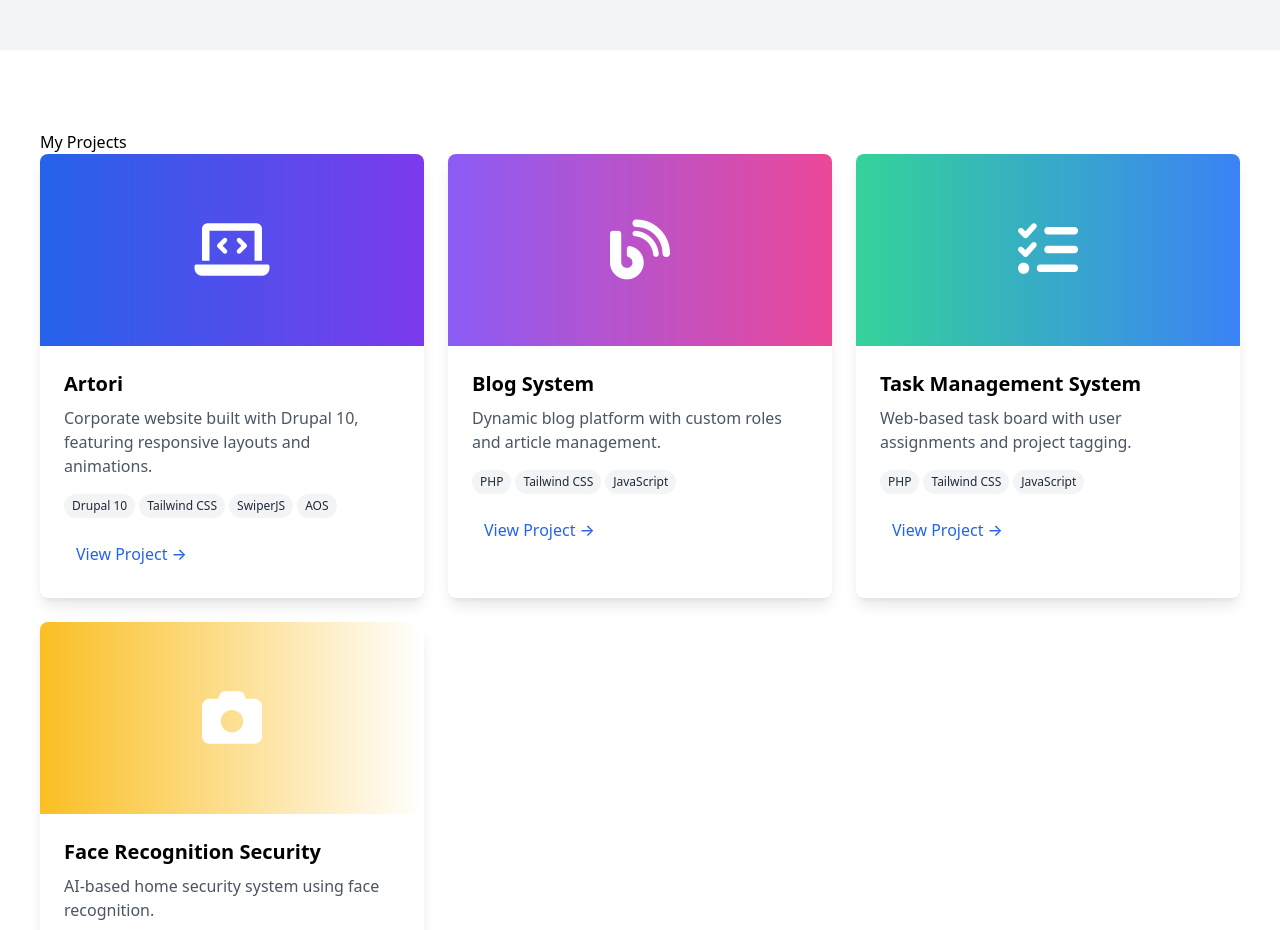
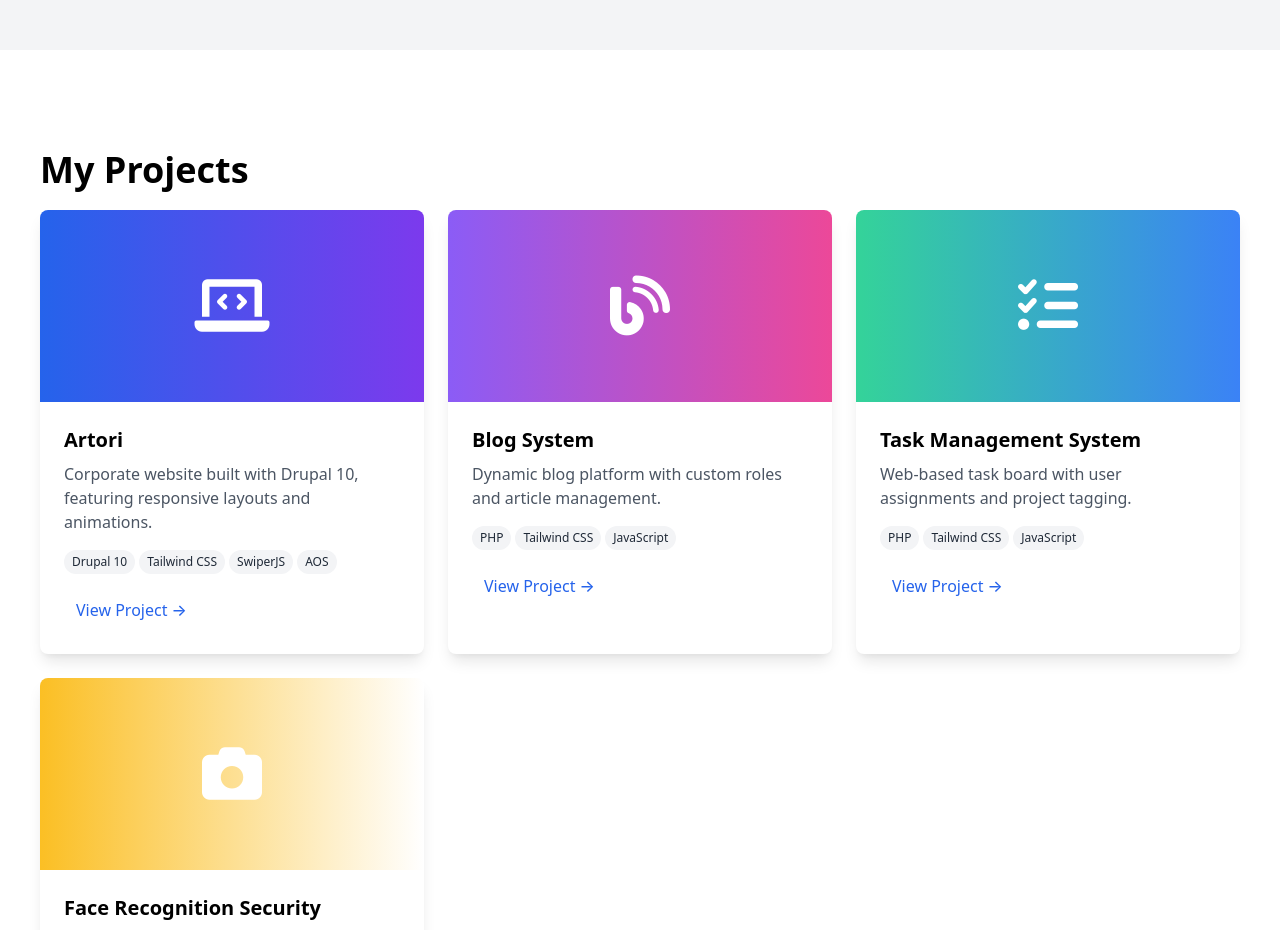
Before and after one commit to ShahabRasool/My-Portfolio, a website: page Portfoolio.html in a window 1280 px wide. Shown: the part 2620-3550 px from the top of the page. Drawn offline with nearby package versions, Linux system fonts and the light colour scheme.

Commit message:
add some changes

```diff
--- a/Portfoolio.html
+++ b/Portfoolio.html
@@ -242,7 +242,7 @@
         <!-- Projects Section -->
         <section id="projects" class="py-20 px-5 md:px-10 xl:px-[80px] 2xl:px-[120px]">
             <div class="mx-auto">
-                <h2 class="section-title" data-aos="fade-up">My Projects</h2>
+                <h2 class="section-title  py-5 text-4xl font-bold"  data-aos="fade-up">My Projects</h2>
                 <div class="grid grid-cols-1 md:grid-cols-2 lg:grid-cols-3 gap-6">
                     <div class="bg-white rounded-lg overflow-hidden shadow-lg hover:shadow-xl transition project-item" data-aos="fade-up" data-project-index="0">
                         <div class="h-48 bg-gradient-to-r from-blue-600 to-purple-600 flex items-center justify-center">
```
